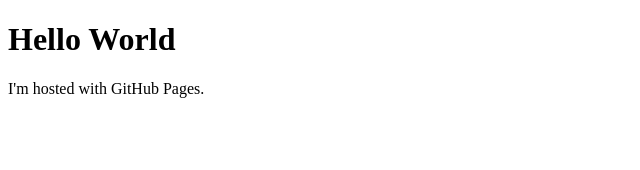
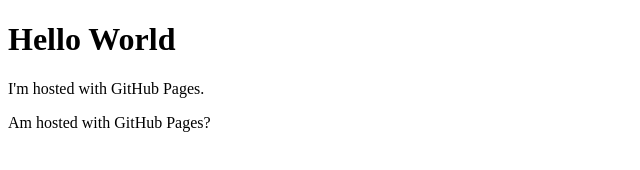
Before and after one commit to danielsunden/Processes-2, a plain HTML site: page index.html in a window 1280 px wide. Shown: the whole page, without its empty margins (0-640 px from the left). Drawn offline with Linux system fonts and the light colour scheme.

Commit message:
tew test

```diff
--- a/index.html
+++ b/index.html
@@ -3,5 +3,6 @@
 <body>
 <h1>Hello World</h1>
 <p>I'm hosted with GitHub Pages.</p>
+<p>Am  hosted with GitHub Pages?</p>
 </body>
 </html>
```
